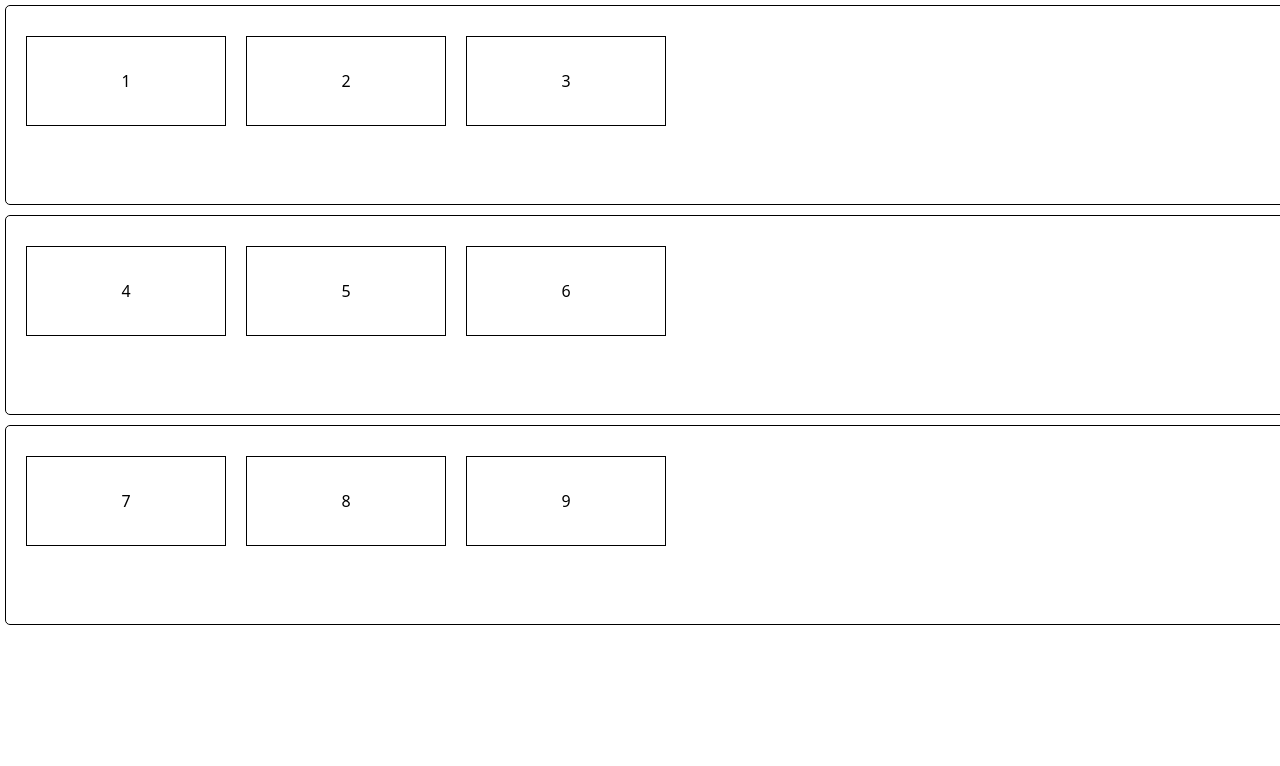
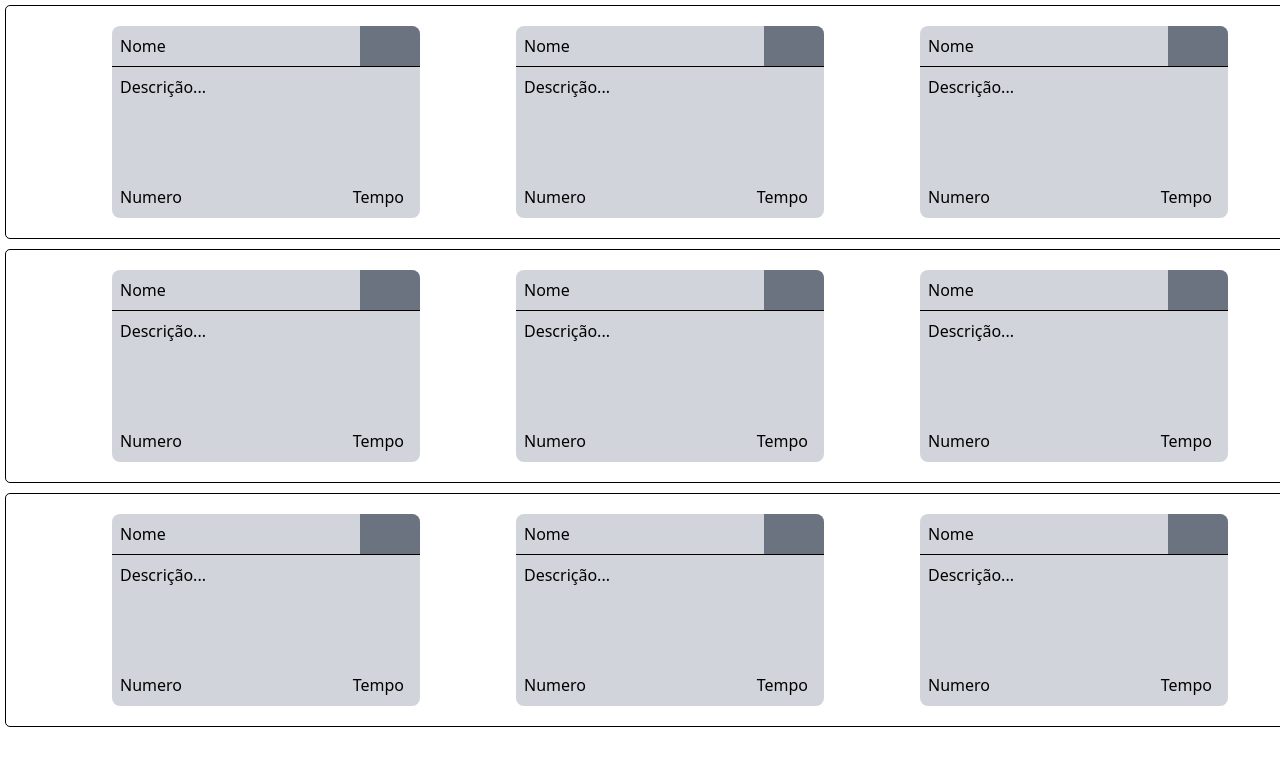
Before and after one commit to ets-einer/poc-vsdiaweb-dndkit, a React (Vite) app in the folder poc-dndkit/: page / in a window 1280 px wide. Shown: the top 766 px of the page. Built offline with nearby package versions, Linux system fonts and the light colour scheme.

Commit message:
Implementação ActionBox

```diff
--- a/poc-dndkit/package.json
+++ b/poc-dndkit/package.json
@@ -9,11 +9,11 @@
     "preview": "vite preview"
   },
   "dependencies": {
-    "@chakra-ui/react": "^2.4.9",
     "@dnd-kit/core": "6.0.7-next-202304205747",
     "@dnd-kit/modifiers": "^6.0.1",
     "@dnd-kit/sortable": "7.0.2-next-202304205747",
     "@dnd-kit/utilities": "^3.2.1",
+    "@headlessui/react": "^1.7.10",
     "react": "^18.2.0",
     "react-dom": "^18.2.0"
   },
--- a/poc-dndkit/src/App.tsx
+++ b/poc-dndkit/src/App.tsx
@@ -9,6 +9,7 @@ import {
   useSensors
 } from "@dnd-kit/core";
 import { sortableKeyboardCoordinates } from "@dnd-kit/sortable";
+import { ActionBox } from "./components/ActionBox";
 
 import Droppable from "./components/Droppable";
 import Item from "./components/Item";
--- /dev/null
+++ b/poc-dndkit/src/components/ActionBox.tsx
@@ -0,0 +1,120 @@
+import React, { useState } from "react";
+import { Popover, Transition } from "@headlessui/react";
+
+export const ActionBox = ({ id, dragOverlay, opacidade }) => {
+  const [isShowing, setIsShowing] = useState(false);
+  const [color, setColor] = useState('gray');
+  const style = {
+    cursor: dragOverlay ? "grabbing" : "grab",
+  };
+
+  return (
+    <div style={style} className={opacidade+"w-80 h-48 bg-gray-300 rounded-lg ml-24"}>
+        <div className=" border-b border-black flex flex-row justify-between">
+          <input type="text" maxLength={29} placeholder="Nome" className="mb-2 mt-2 ml-2 bg-gray-300 w-60 placeholder-black outline-none" />
+          <div onMouseEnter={() => setIsShowing(true)} onMouseLeave={() => setIsShowing(false)} >
+          <div className={`z-50 w-[60px] h-full rounded-tr-lg border-black bg-${color}-500 top-0 left-[16.25rem]`}>
+          <Popover>
+            <Transition show={isShowing}>
+              <Popover.Panel>
+                <div className="absolute flex flex-col mt-6 gap-1 bg-white p-2 rounded-lg">
+                  <button className='w-4 h-4 rounded-full bg-green-500 cursor-pointer' onClick={() => setColor('green')}></button>
+                  <button className='w-4 h-4 rounded-full bg-yellow-500 cursor-pointer' onClick={() => setColor('yellow')}></button>
+                  <button className='w-4 h-4 rounded-full bg-red-500 cursor-pointer' onClick={() => setColor('red')}></button>
+                  <button className='w-4 h-4 rounded-full bg-gray-500 hidden'></button>
+                </div>
+              </Popover.Panel>
+            </Transition>
+          </Popover>
+          </div>
+          </div>
+        </div>
+        <div className="p-2">
+          <textarea placeholder="Descrição..." maxLength={154} className="bg-gray-300 w-72 h-24 placeholder-black outline-none resize-none"/>
+        </div>
+        <div className="flex flex-row pl-2 justify-between">
+          <div className="">
+            Numero
+          </div>
+          <div>
+            <input type="text" placeholder="Tempo" maxLength={10} className="bg-gray-300 text-right mr-4 placeholder-black w-24 h-6 outline-none"/>
+          </div>
+        </div>
+    </div>
+  );
+};
+
+{/* <div className="bg-gray-300 w-80 h-44 rounded-lg flex flex-col space-evenly py-2 px-3">
+
+        <div className="gap-2">
+          <div className="flex justify-between">
+          <input
+            type="text"
+            placeholder="Nome..."
+            className="bg-gray-300 placeholder:text-gray-600 p-1  text-black focus:outline-none"
+          />
+          <div onMouseEnter={() => setIsShowing(true)} onMouseLeave={() => setIsShowing(false)} >
+          <div className={`z-50 w-4 h-4 rounded-full border-black bg-${color}-500`}>
+                      <Popover>
+                          <Transition show={isShowing}>
+                              <Popover.Panel>
+                                  <div className="absolute flex flex-col mt-6 gap-1 bg-white p-2 rounded-lg">
+                                      <button className='w-4 h-4 rounded-full bg-green-500 cursor-pointer' onClick={() => setColor('green')}></button>
+                                      <button className='w-4 h-4 rounded-full bg-yellow-500 cursor-pointer' onClick={() => setColor('yellow')}></button>
+                                      <button className='w-4 h-4 rounded-full bg-red-500 cursor-pointer' onClick={() => setColor('red')}></button>
+                                  </div>
+                              </Popover.Panel>
+                          </Transition>
+                      </Popover>
+                  </div>
+          </div>
+          </div>
+          <div><textarea maxLength="89" typeof="text" className="w-64 h-24 resize-none p-1 bg-gray-200" placeholder="Descrição..."></textarea></div>
+        </div>
+        <div>
+          <input type="text"
+          placeholder="Tempo (Tipo)..."
+          className="bg-gray-300 placeholder:text-gray-600 p-1  text-black focus:outline-none"/>
+        </div>
+      </div> */}
+
+
+{/* <div>
+
+        </div> */}
+
+
+{
+  /* <div className="w-48 h-48 flex flex-col bg-red-500">
+            <div className="w-full h-28 flex flex-col bg-blue-600">
+                <div className='w-full h-18 flex flex-row justify-between '>
+                    <div className="w-2 h-2 bg-yellow-400"></div>
+                    <div className="w-2 h-2 bg-red-900"></div>
+                </div>
+                <div className="w-full h-10 flex flex-row justify-center items-center">
+                    <input type="text" className="w-full h-5 "/>
+                </div>
+            </div>
+            <div className="w-full h-20 ">
+
+            </div>
+        </div> */
+}
+
+{
+  /* <div className="w-full h-full flex flex-col justify-around">
+            <div className="w-screen h-33 bg-slate-400"></div>
+            <div className="w-screen h-33 bg-black"></div>
+            <div className="w-screen h-33 bg-slate-400"></div>
+        </div> */
+}
+
+{
+  /* <div className='items-center'>
+            <div className='w-64 h-48 border-4 border-indigo-600'>
+            <div className='w-64 h-32 border-4 border-indigo-600'>
+                <div><input placeholder='Ação' className='items-center'></input></div>
+            </div>
+            </div>
+        </div> */
+}
--- a/poc-dndkit/src/components/Droppable.css
+++ b/poc-dndkit/src/components/Droppable.css
@@ -1,7 +1,6 @@
 .droppable {
     display: flex;
     width: 100%;
-    height: 200px;
     padding: 20px 10px;
     border: 1px solid black;
     border-radius: 5px;
--- a/poc-dndkit/src/components/Item.css
+++ b/poc-dndkit/src/components/Item.css
@@ -3,7 +3,7 @@
     align-items: center;
     box-sizing: border-box;
     width: 200px;
-    height: 90px;
+    height: 500px;
     margin-bottom: 5px;
     padding-left: 5px;
     border: 1px solid gray;
--- a/poc-dndkit/src/components/Item.tsx
+++ b/poc-dndkit/src/components/Item.tsx
@@ -1,6 +1,7 @@
 import React from "react";
 
 import "./Item.css";
+import { ActionBox } from "./ActionBox";
 
 const Item = ({ id, dragOverlay }) => {
   const style = {
@@ -8,9 +9,9 @@ const Item = ({ id, dragOverlay }) => {
   };
 
   return (
-    <div style={style} className="item">
-      Item {id}
-    </div>
+
+    <ActionBox opacidade={"opacity-80 "}/>
+
   );
 };
 
--- a/poc-dndkit/src/components/SortableItem.tsx
+++ b/poc-dndkit/src/components/SortableItem.tsx
@@ -1,23 +1,8 @@
 import React from "react";
 import { useSortable } from "@dnd-kit/sortable";
 import { CSS } from "@dnd-kit/utilities";
+import { ActionBox } from "./ActionBox";
 
-export function Item(props:any) {
-  const { id } = props;
-
-  const style = {
-    width: "200px",
-    height: 90,
-    display: "flex",
-    alignItems: "center",
-    justifyContent: "center",
-    border: "1px solid black",
-    margin: "10px 10px",
-    background: "white"
-  };
-
-  return <div style={style}>{id}</div>;
-}
 
 export default function SortableItem(props:any) {
   const {
@@ -35,7 +20,7 @@ export default function SortableItem(props:any) {
 
   return (
     <div ref={setNodeRef} style={style} {...attributes} {...listeners}>
-      <Item id={props.id} />
+      <ActionBox id={props.id}/>
     </div>
   );
 }
```
Also changed, not shown: 1 other file (tests, documents, lock files or other folders).
